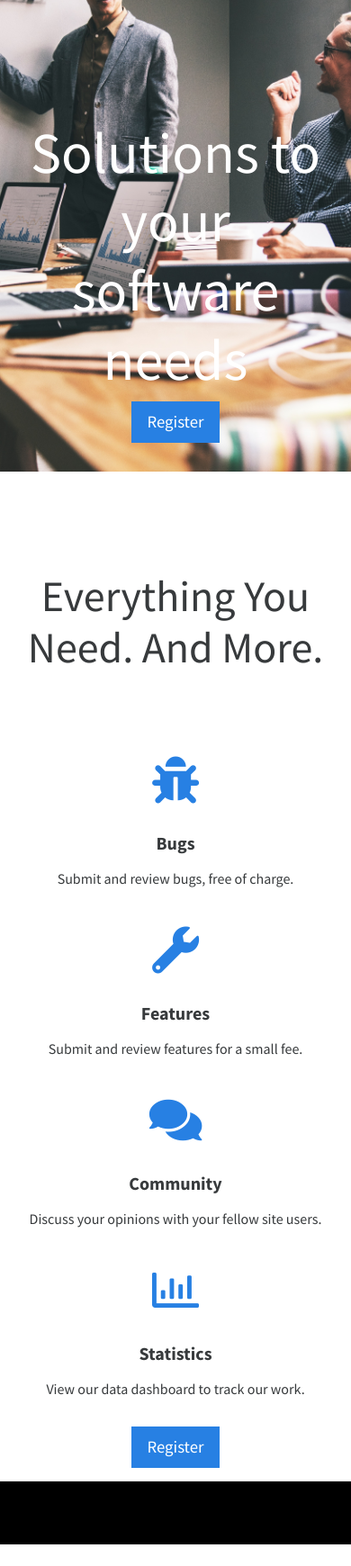
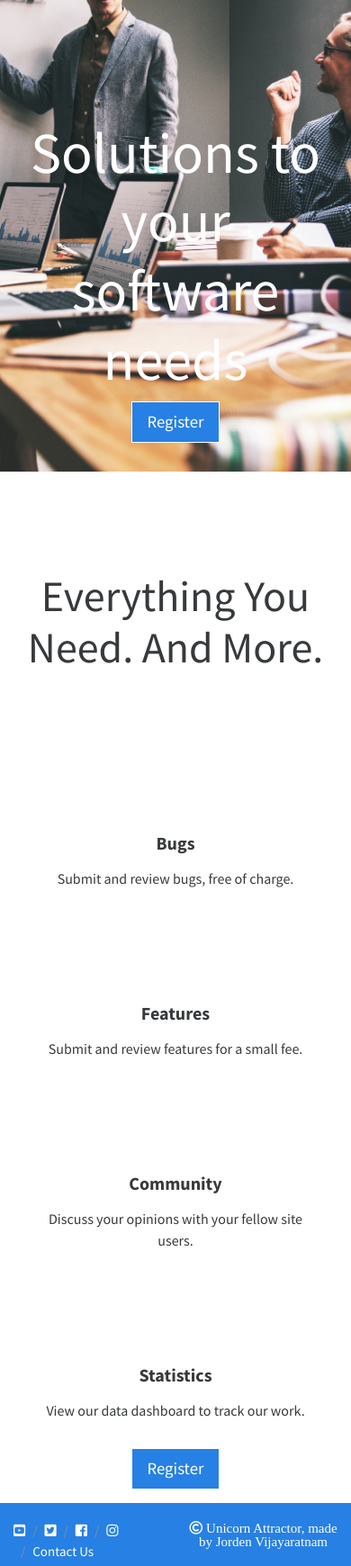
Before and after one commit to Jorden-V/UnicornAttractor---Milestone-4, a Django app: page / in a window 390 px wide. Shown: the part 56-1796 px from the top of the page at 90% size. Before the commit the page ends 1772 px from the top, so only its background shows below. Run offline with Django 3.2, Linux system fonts and the light colour scheme; some libraries are stand-ins or nearby versions.

Commit message:
rearranged footer to include contact us button and responsivness at mobie level

```diff
--- a/static/css/style.css
+++ b/static/css/style.css
@@ -151,22 +151,63 @@
 }
 
 
-html, body {
+html,
+body {
     height: 100%;
     margin: 0;
 }
 
-.page-content{
+.page-content {
     min-height: 100%;
     margin-bottom: -15px;
 }
 
 .page-content::after {
     content: "";
-    display:block;
+    display: block;
 }
 
-footer, .page-contnet::after {
-    height:70px;
-    background-color:black;
+footer,
+.page-contnet::after {
+    height: 70px;
+    background-color: #2780E3;
 }
+
+footer,
+a {
+    color: white;
+}
+
+.btn {
+    border-color: white;
+    color: white;
+}
+
+.breadcrumb {
+    display: -webkit-box;
+    display: -ms-flexbox;
+    display: flex;
+    -ms-flex-wrap: wrap;
+    flex-wrap: wrap;
+    padding: 20px 0px 0px 0px;
+    margin-bottom: 0px;
+    list-style: none;
+    background-color: #2780E3;
+}
+
+.copyright-footer {
+    padding-top: 20px;
+    text-align: center;
+}
+
+.row {
+    margin-right: 0px;
+    margin-left: 0px;
+}
+
+@media only screen and (min-width: 900px) {
+    .breadcrumb {
+        padding: 20px 0px 0px 175px;
+    }
+
+}
--- a/templates/base.html
+++ b/templates/base.html
@@ -84,18 +84,20 @@
         {% endif %} {% block content %} {% endblock %}
     </div>
     <footer>
-        <div></div>
-        <!--<div class="row">-->
-        <!--    <div class="col-xs-12 col-md-6">-->
-        <!--        <a target="_blank" href=""><i class="navbar-brand fab fa-youtube-square hvr-grow" aria-hidden="true"></i></a>-->
-        <!--        <a target="_blank" href=""><i class="navbar-brand fab fa-twitter-square hvr-grow" aria-hidden="true"></i></a>-->
-        <!--        <a target="_blank" href=""><i class="navbar-brand fab fa-facebook-square hvr-grow" aria-hidden="true"></i></a>-->
-        <!--        <a target="_blank" href=""><i class="navbar-brand fab fa-instagram hvr-grow" aria-hidden="true"></i></a>-->
-        <!--    </div>-->
-        <!--    <div class="col-xs-12 col-md-6">-->
-        <!--        <a target="_blank" href=""><i class="navbar-brand far fa-copyright" aria-hidden="true"> Unicorn Attractor</i></a>-->
-        <!--    </div>-->
-        <!--</div>-->
+        <div class="row">
+            <div class="col-6">
+                <ol class="breadcrumb">
+                    <li class="breadcrumb-item"> <a target="_blank" href=""><i class="fab fa-youtube-square hvr-grow" aria-hidden="true"></i></a></li>
+                    <li class="breadcrumb-item"> <a target="_blank" href=""><i class="fab fa-twitter-square hvr-grow" aria-hidden="true"></i></a></li>
+                    <li class="breadcrumb-item"> <a target="_blank" href=""><i class="fab fa-facebook-square hvr-grow" aria-hidden="true"></i></a></li>
+                    <li class="breadcrumb-item"> <a target="_blank" href=""><i class="fab fa-instagram hvr-grow" aria-hidden="true"></i></a></li>
+                    <li class="breadcrumb-item"><a href="#">Contact Us</a></li>
+                </ol>
+            </div>
+            <div class="col-6 copyright-footer">
+                <a target="_blank" href=""><i class="far fa-copyright"> Unicorn Attractor, made by Jorden Vijayaratnam </i></a>
+            </div>
+        </div>
     </footer>
 
     <!-- Latest compiled and minified JavaScript -->
```
